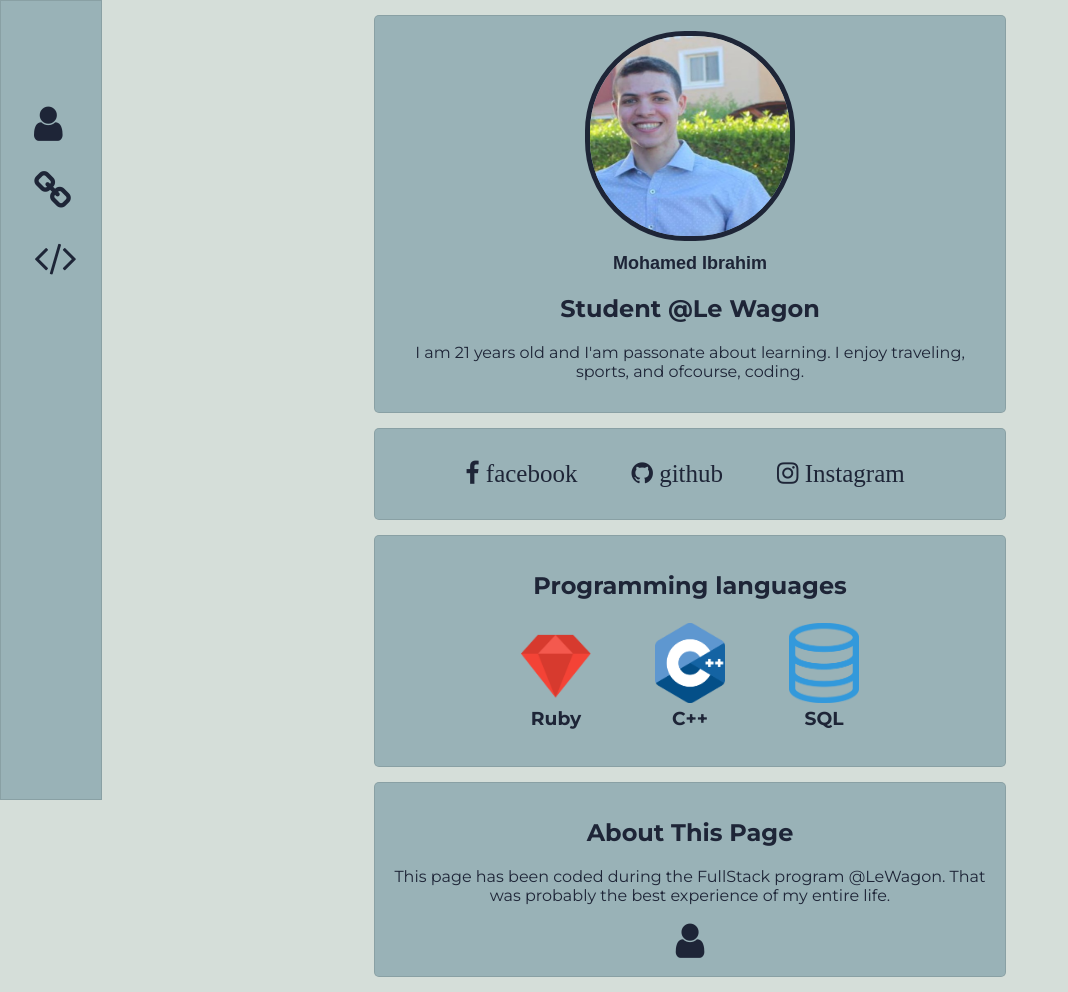
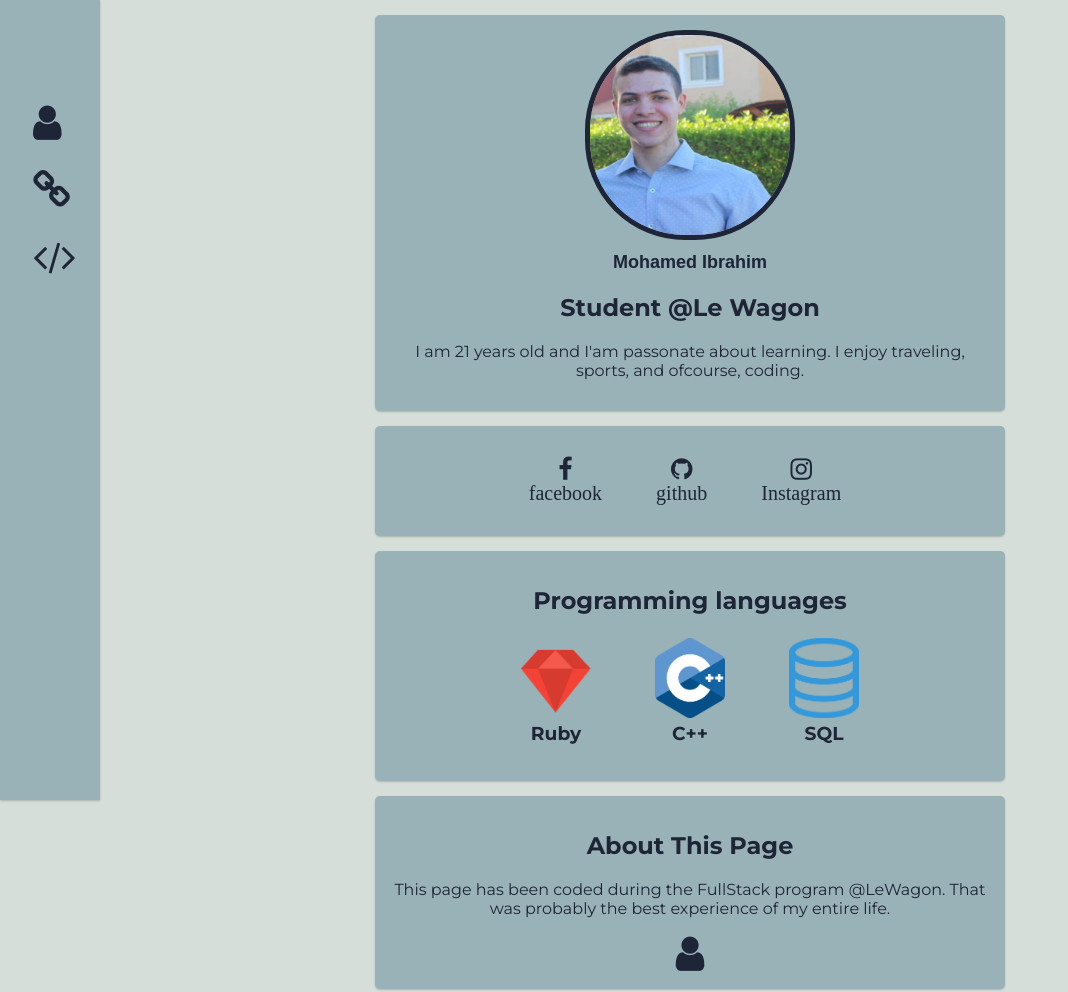
Before and after one commit to mibrah42/profile, a plain HTML site: page index.html in a window 1280 px wide. Shown: the whole page, without its empty margins (0-1068 px from the left). Drawn offline with Linux system fonts and the light colour scheme.

Commit message:
edit image path

```diff
--- a/index.html
+++ b/index.html
@@ -16,6 +16,8 @@
   <link rel="stylesheet" href="style.css">
 </head>
 <body>
+
+<div>
   <div id="sidebar">
     <ul style="list-style-type: none;"">
       <li>
@@ -36,10 +38,13 @@
     </ul>
 
   </div>
+
+
   <div class="container" id = "page-content">
+
     <div class = "card" id = "Info">
       <!-- Your content -->
-    <img src= "../images/my_pic.jpg" id= "Profile_pic">
+      <img src= "images/my_pic.jpg" id= "Profile_pic">
 
       <h1>Mohamed Ibrahim</h1>
       <h2>Student @Le Wagon</h2>
@@ -54,14 +59,18 @@
       <ul class = "list-inline">
         <li>
 
-  <a href = "https://facebook.com"> <i class="fa fa-facebook" aria-hidden="true"></i> facebook </a> </li>
+          <a href = "https://facebook.com">
+            <i class="fa fa-facebook" aria-hidden="true"></i>
+            <div class = "text-edit">facebook</div>
+          </a>
+        </li>
         <li>
 
 
-  <a href = "https://github.com/mibrah42"> <i class="fa fa-github" aria-hidden="true"></i> github </a> </li>
+          <a href = "https://github.com/mibrah42"> <i class="fa fa-github" aria-hidden="true"></i> <div class = "text-edit"> github </div> </a> </li>
           <li>
 
-  <a href = "http://instagram.com"> <i class="fa fa-instagram" aria-hidden="true"></i> Instagram </a>
+            <a href = "http://instagram.com"> <i class="fa fa-instagram" aria-hidden="true"></i> <div class = "text-edit">Instagram</div> </a>
           </li>
 
 
@@ -77,12 +86,12 @@
             <tbody>
               <tr>
                 <td>
-        <img src="../images/ruby.png" id = "ruby" class="languages">
+                  <img src="images/ruby.png" id = "ruby" class="languages">
                 </td>
                 <td>
-        <img src="../images/cpp.png" class="languages">
+                  <img src="images/cpp.png" class="languages">
                 </td>
-      <td><img src="../images/sql.png" class="languages"></td>
+                <td><img src="images/sql.png" class="languages"></td>
               </tr>
               <tr>
                 <td>
@@ -120,7 +129,7 @@
         </a>
       </div>
 
+
   </div>
-
   </body>
   </html>
--- a/style.css
+++ b/style.css
@@ -66,7 +66,7 @@ body {
   margin-left: auto;
   margin-right: auto;
   text-align: center;
-  border: 1px solid rgba(0,0,0,0.1);
+  box-shadow: 0px 1px 2px 0px rgba(0, 0, 0, 0.2);
 }
 .list-inline {
   padding-left: 0;
@@ -87,7 +87,7 @@ body {
   top: 0;
   bottom: 0;
   width: 100px;
-  border: 1px solid rgba(0,0,0,0.1);
+  box-shadow: 0px 1px 2px 0px rgba(0, 0, 0, 0.2);
 
 }
 
@@ -122,3 +122,11 @@ body {
 .list-inline a {
   font-size: 25px;
 }
+
+.text-edit {
+  font-size: 20px;
+}
+
+a > i {
+  font-size: 40px;
+}
```
Also changed, not shown: 2 other files. Lines whose indentation alone changed are shown as unchanged.
